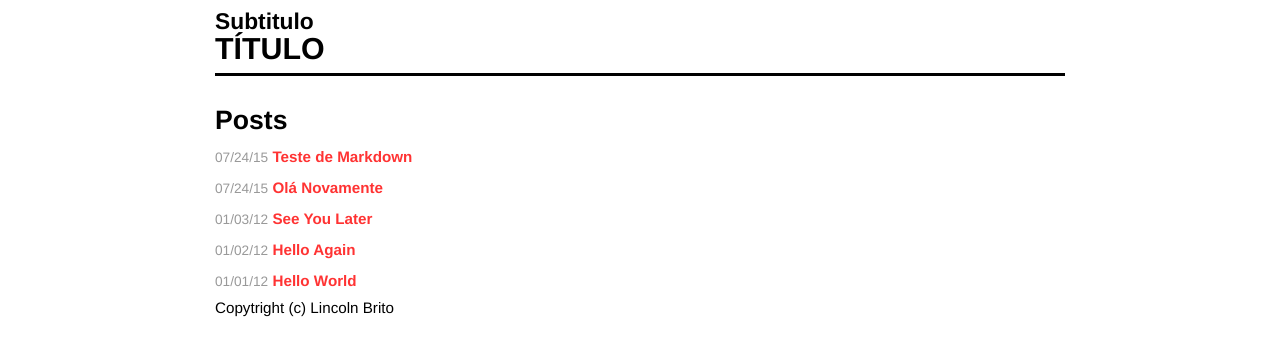
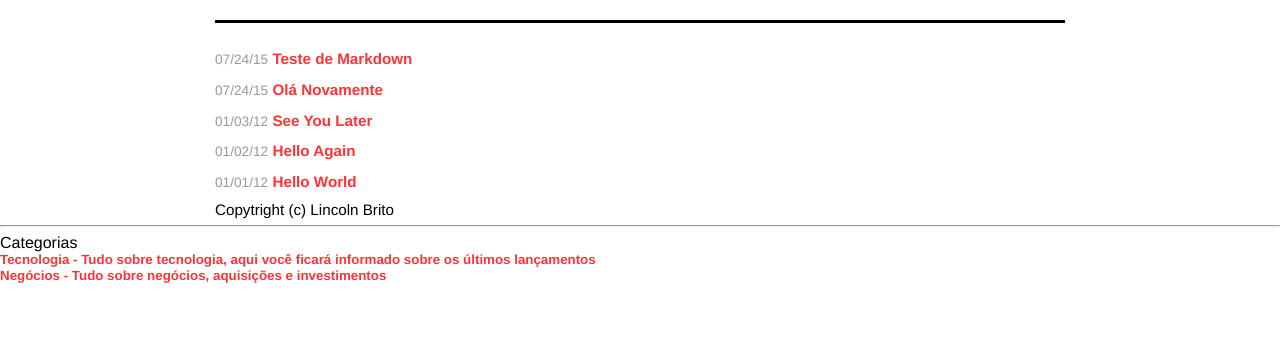
Before and after one commit to lincolnbrito/jekyll-quickstart, a Jekyll site: the page built from index.html, in a window 1280 px wide. Shown: the top 356 px of the page. Built offline with Jekyll 4.4.1, drawn with Linux system fonts in a browser that asks for light colours.

Commit message:
exibindo categorias

```diff
--- a/_data/categories.yml
+++ b/_data/categories.yml
@@ -0,0 +1,7 @@
+- name: Tecnologia
+  slug: tecnologia
+  description: "Tudo sobre tecnologia, aqui você ficará informado sobre os últimos lançamentos"
+
+- name: Negócios
+  slug: negocios
+  description: "Tudo sobre negócios, aquisições e investimentos"
--- a/_layouts/default.html
+++ b/_layouts/default.html
@@ -7,13 +7,24 @@
   <body>
     <div id="container">
       <header class="group">
-        <h2>Subtitulo</h2>
-        <h1 class="logo"><a href="/">Título</a></h1>
+        <!--<h2>Subtitulo</h2>-->
+        <!--<h1 class="logo"><a href="/">Título</a></h1>-->
       </header>
       <div id="content">
         {{ content }}
       </div>
       {% include footer.html %}
     </div>
+    <hr>
+    Categorias
+    <ul>
+    {% for category in site.data.categories %}
+      <li>
+        <small><a href="/category/{{ category.slug }}">
+          {{ category.name }} - {{ category.description }}
+        </a></small>
+      </li>
+    {% endfor %}
+    </ul>
   </body>
 </html>
--- a/index.html
+++ b/index.html
@@ -4,7 +4,7 @@ title: Hello World Blog
 ---
 
 <section id="main" class="group">
-  <h2>Posts</h2>
+  <!--<h2>Posts</h2>-->
   <ul class="posts">
     {% for post in site.posts %}
       <li>
```
